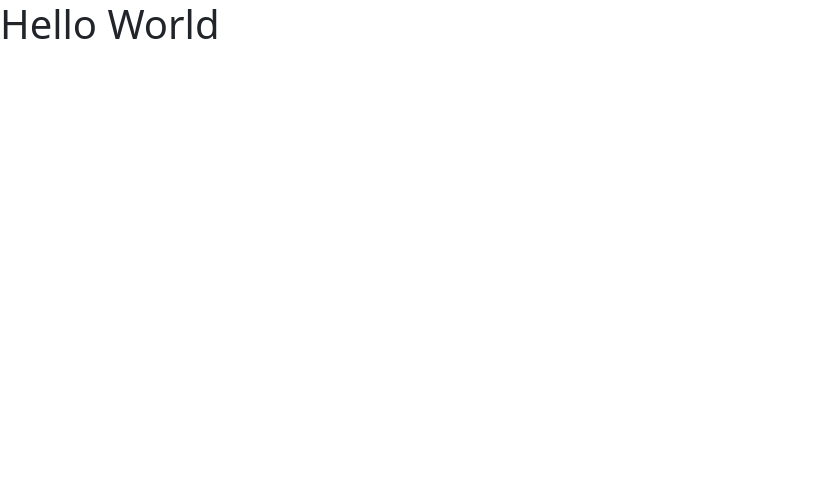
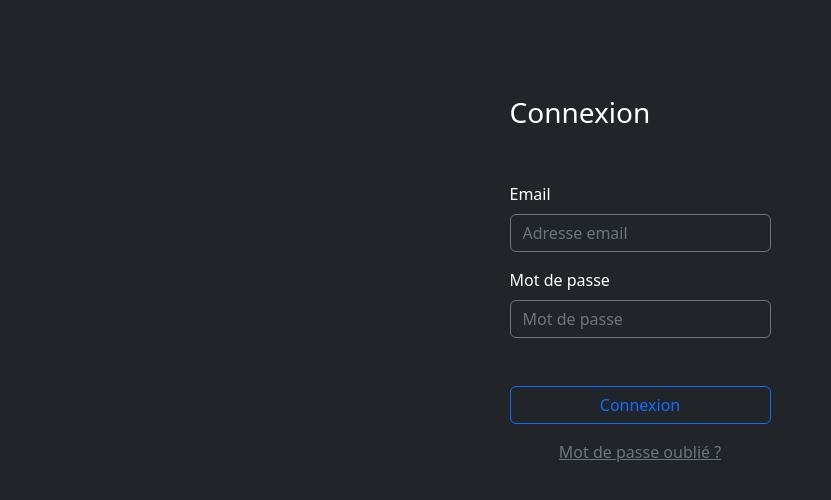
Before and after one commit to artonoximee/tools-mlav-land, a React (Create React App) app: page / in a window 1280 px wide. Shown: the top 500 px of the page, without its empty margins (0-831 px from the left). Built offline with nearby package versions, Linux system fonts and the light colour scheme; no server answers.

Commit message:
added code from previous project for login page

```diff
--- a/package.json
+++ b/package.json
@@ -10,6 +10,7 @@
     "firebase": "^9.13.0",
     "jquery": "^3.6.1",
     "react": "^18.2.0",
+    "react-bootstrap-icons": "^1.9.1",
     "react-dom": "^18.2.0",
     "react-hook-form": "^7.38.0",
     "react-router-dom": "^6.4.2",
--- /dev/null
+++ b/src/App.css
@@ -0,0 +1,11 @@
+body {
+  background-color: #212529;
+}
+
+.top-margin {
+  margin-top: 12vh !important;
+}
+
+.bottom-margin {
+  margin-bottom: 12vh !important;
+}
--- a/src/App.js
+++ b/src/App.js
@@ -1,10 +1,28 @@
 import React from "react";
+import { BrowserRouter as Router, Routes, Route } from "react-router-dom";
+import PrivateRoute from "./components/auth/PrivateRoute";
+import { AuthProvider } from "./contexts/AuthContext";
+
+import "./App.css";
+
+import Login from "./components/auth/Login";
+import Dashboard from "./components/Dashboard";
 
 function App() {
   return (
-    <div className="App">
-      <h1>Hello World</h1>
-    </div>
+    <AuthProvider>
+      <Router>
+        <div className="container-fluid text-bg-dark">
+          <div className="container">
+            <Routes>
+              <Route exact path="/" element={ <Login /> } />
+              <Route path="/dashboard" element={ <PrivateRoute><Dashboard /></PrivateRoute> } />
+              <Route path="*" element={ <h1>Error</h1> } />
+            </Routes>
+          </div>
+        </div>
+      </Router>
+    </AuthProvider>
   );
 }
 
--- a/src/components/auth/Login.js
+++ b/src/components/auth/Login.js
@@ -0,0 +1,72 @@
+import React, { useState } from "react";
+import { Link, useNavigate } from "react-router-dom";
+import { useForm } from "react-hook-form";
+import { useAuth } from "../../contexts/AuthContext";
+
+function Login() {
+  const { register, handleSubmit, formState: { errors } } = useForm();
+  const { logIn } = useAuth();
+  const [error, setError] = useState("");
+  const [loading, setLoading] = useState(false);
+  const navigate = useNavigate();
+
+  async function submitLogIn(data) {
+    try {
+      setError("");
+      setLoading(true);
+      await logIn(data.email, data.password);
+      navigate("/dashboard");
+    } catch (err) {
+      setError("Échec de la connexion");
+    }
+    setLoading(false);
+  }
+
+  return (
+    <div className="row justify-content-center top-margin">
+      <div className="col-lg-3 col-md-12">
+
+        <h3 className="mb-5">Connexion</h3>
+
+        { error && <div className="alert alert-danger mt-1">{ error }</div> }
+
+        <label htmlFor="email" className="form-label mt-1"><i className="fa-solid fa-envelope text-primary"></i> Email</label>
+        <input
+          type="email"
+          id="email"
+          className={ `form-control text-bg-dark border-secondary ${ errors.email && "is-invalid border-danger" }` }
+          placeholder="Adresse email"
+          { ...register("email", { required: true, pattern: /^([\w.%+-]+)@([\w-]+\.)+([\w]{2,})$/i }) }
+        />
+        { errors.email && <div className="form-text text-danger">Merci de renseigner votre adresse email pour vous connecter</div> }
+
+        <label htmlFor="password" className="form-label mt-3"><i className="fa-sharp fa-solid fa-key text-primary"></i> Mot de passe</label>
+        <input
+          type="password"
+          id="password"
+          className={ `form-control text-bg-dark border-secondary ${ errors.password && "is-invalid border-danger" }` }
+          placeholder="Mot de passe"
+          { ...register("password", { required: true, minLength: 6 }) }
+        />
+        { errors.password && <div className="form-text text-danger">Votre mot de passe doit au minimum contenir 6 caractères.</div> }
+
+
+        <div className="d-grid gap-2">
+          <button className={ `btn mt-5 btn-outline-primary` } onClick={ handleSubmit(submitLogIn) } disabled={ loading } type="submit">Connexion</button>
+        </div>
+
+        <div className="d-grid gap-2">
+          <Link to="/forgot-password" className="text-center text-secondary mt-3">Mot de passe oublié ?</Link>
+        </div>
+
+        {/* <div className="d-grid gap-2">
+          <Link to="/signup" className="text-center text-secondary mt-3">Pas encore de compte ? Créez-en un ici</Link>
+        </div> */}
+
+        <div className=" bottom-margin"></div>
+      </div>
+    </div>
+  )
+}
+
+export default Login;
--- /dev/null
+++ b/src/components/auth/PrivateRoute.js
@@ -0,0 +1,8 @@
+import React from "react";
+import { Navigate } from "react-router-dom";
+import { useAuth } from "../../contexts/AuthContext";
+
+export default function PrivateRoute({ children }) {
+  const { currentUser } = useAuth();
+  return currentUser ? children : <Navigate to="/" />;
+}
```
Also changed, not shown: 1 other file (tests, documents, lock files or other folders).
